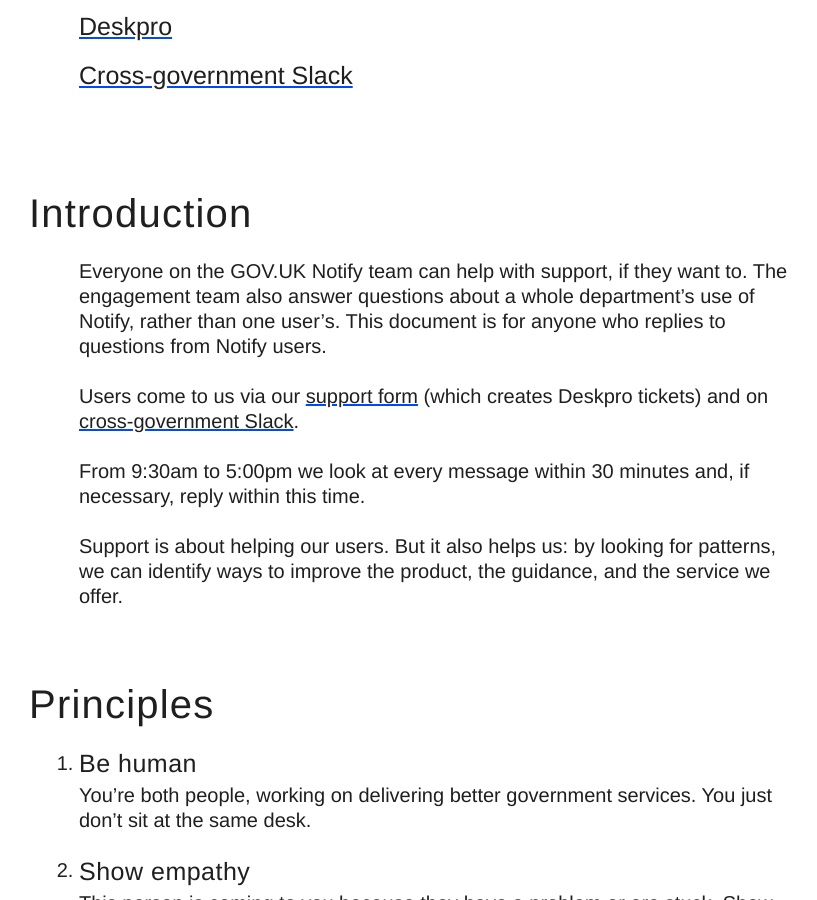
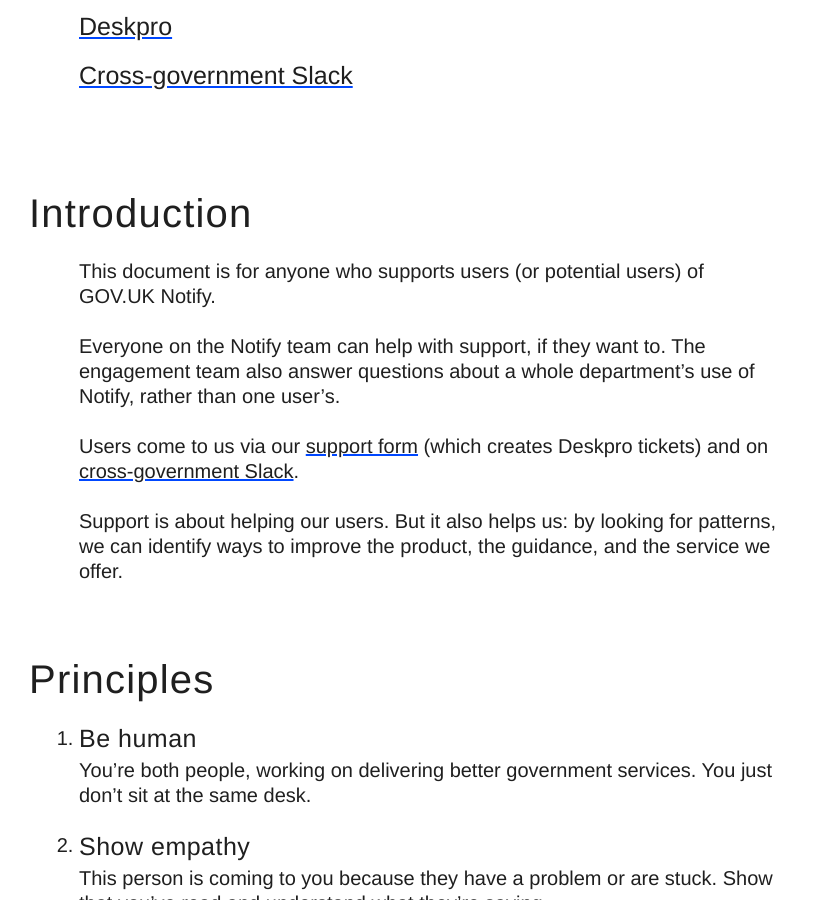
Before and after one commit to alphagov/notify-support, a Jekyll site: the page built from index.md, in a window 1280 px wide and 900 px high, scrolled down 450 px. Shown: the whole window, without its empty margins (46-863 px from the left). Built offline with Jekyll 4.4.1, drawn with Linux system fonts in a browser that asks for light colours.

Commit message:
Simplify intro

```diff
--- a/_content/introduction.markdown
+++ b/_content/introduction.markdown
@@ -4,10 +4,10 @@ slug: welcome
 order: 1
 ---
 
-Everyone on the GOV.UK Notify team can help with support, if they want to. The engagement team also answer questions about a whole department’s use of Notify, rather than one user’s. This document is for anyone who replies to questions from Notify users.
+This document is for anyone who supports users (or potential users) of GOV.UK&nbsp;Notify.
+
+Everyone on the Notify team can help with support, if they want to. The engagement team also answer questions about a whole department’s use of Notify, rather than one user’s.
 
 Users come to us via our [support form](https://www.notifications.service.gov.uk/support) (which creates Deskpro tickets) and on [cross-government Slack](https://ukgovernmentdigital.slack.com/messages/govuk-notify).
 
-From 9:30am to 5:00pm we look at every message within 30 minutes and, if necessary, reply within this time.
-
 Support is about helping our users. But it also helps us: by looking for patterns, we can identify ways to improve the product, the guidance, and the service we offer.
```
